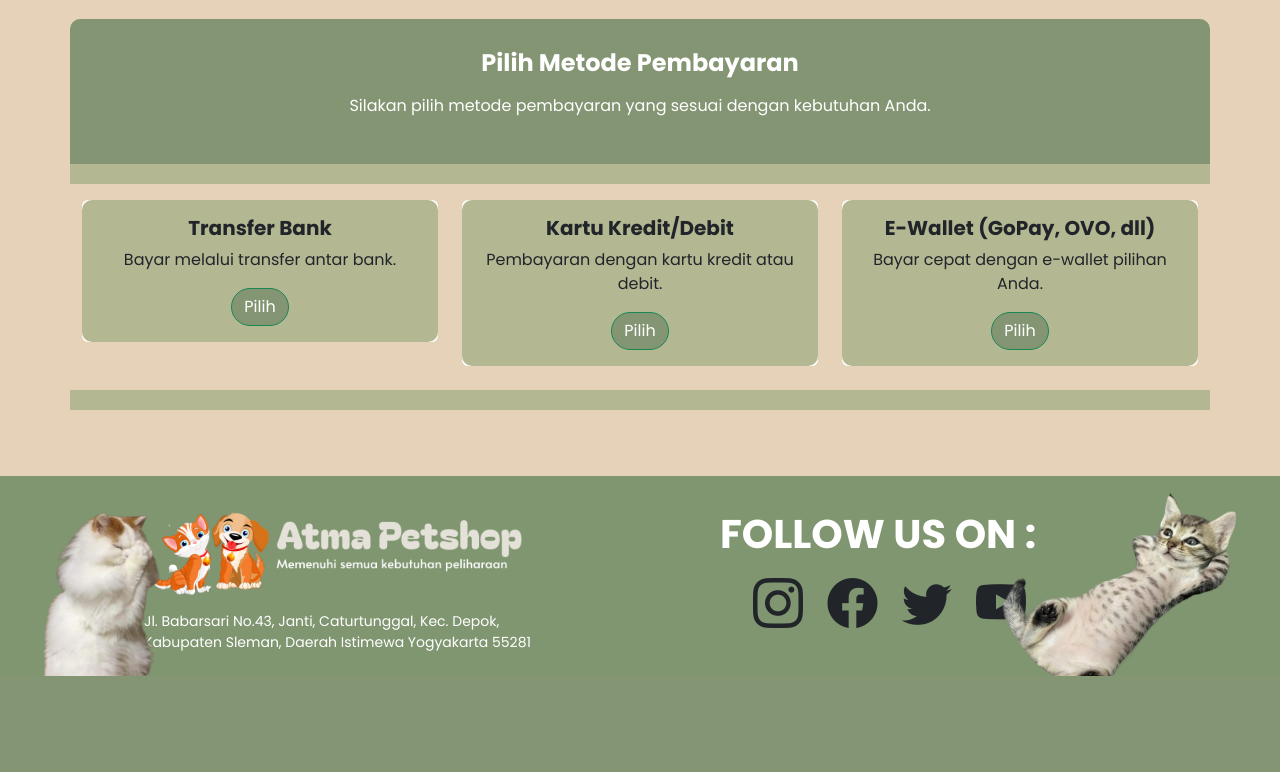
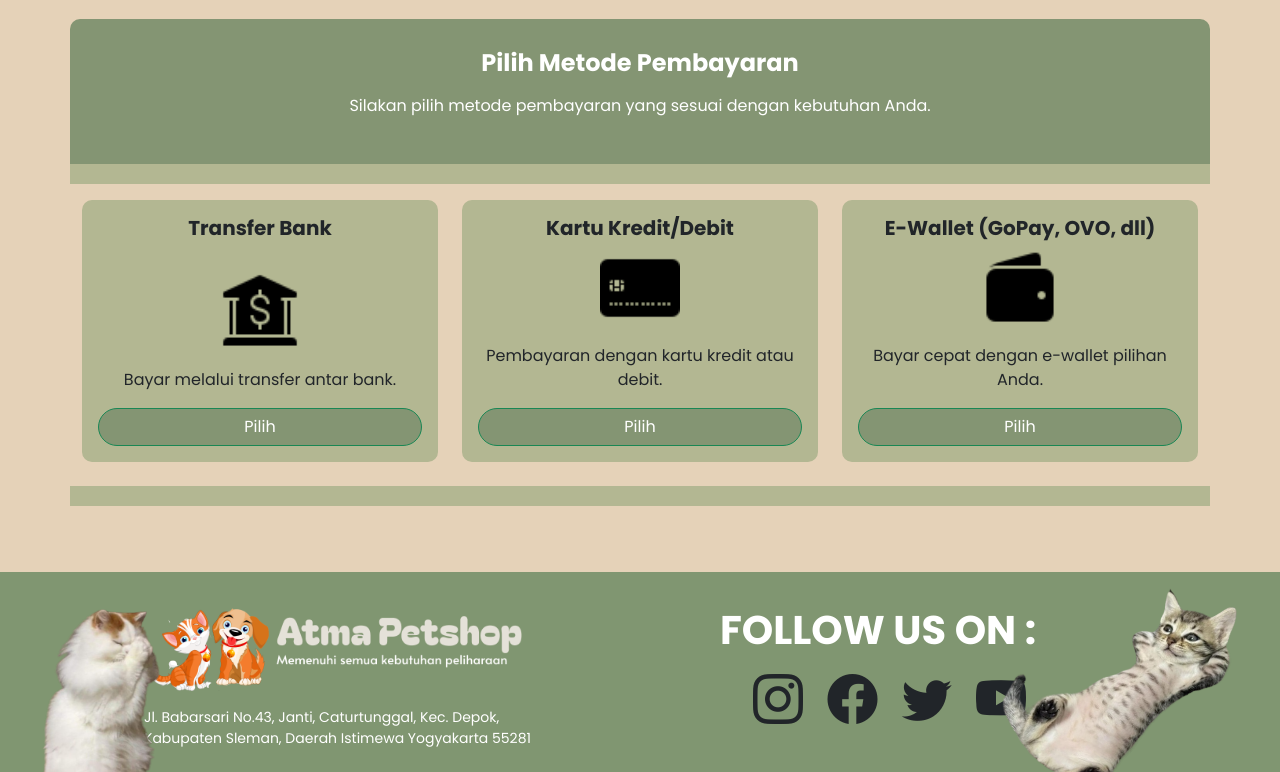
Before and after one commit to ssshinsky/tubes_ecommerce, a Laravel app: page /pilihbayar in a window 1280 px wide. Shown: the part 263-1035 px from the top of the page. Before the commit the page ends 939 px from the top, so only its background shows below. Run offline with Laravel 12, Linux system fonts and the light colour scheme; parts of the project's set-up code (start-up, migrations or seed data) failed here and were passed over.

Commit message:
tambahan ke admin dan ubah gambar di pilihbayar

```diff
--- a/resources/views/LoginAndRegister.blade.php
+++ b/resources/views/LoginAndRegister.blade.php
@@ -25,7 +25,7 @@
                     </div>
 
                     <span class="title">or use your email account</span>
-                    <input type="text" name="nama" placeholder="Nama" required>
+                    <input type="text" name="nama" placeholder="nama" required>
                     <input type="number" name="no_telp" placeholder="Nomor Telepon" required>
                     <input type="text" name="alamat" placeholder="Alamat" required>
                     <input type="email" name="email" placeholder="Email" required>
--- a/resources/views/pilihbayar.blade.php
+++ b/resources/views/pilihbayar.blade.php
@@ -12,39 +12,41 @@
         <div class="col-12 mb-3" style="height: 20px; background-color: #B3B792;"></div>
 
         <div class="col-md-4 mb-4">
-            <div class="card" style="border: none;">
-                <div class="card-body text-center" style="background-color: #B3B792; border-radius: 10px;">
-                    <i class="fas fa-university fa-3x text-primary mb-3"></i>
+            <div class="card card-custom">
+                <div class="card-body text-center">
+                    <i class="fas fa-university text-primary"></i>
                     <h5 style="font-weight: bold;">Transfer Bank</h5>
+                    <img src="{{ asset('images/transferbank.png') }}" alt="Transfer Bank" class="img-fluid mb-3 card-img">
                     <p>Bayar melalui transfer antar bank.</p>
-                    <a onclick="location.href='{{ url('berhasilbayar') }}'" class="btn btn-success btn-animate" style="border-radius: 20px; background-color: #849573;">Pilih</a>
+                    <a onclick="location.href='{{ url('berhasilbayar') }}'" class="btn btn-success btn-animate">Pilih</a>
                 </div>
             </div>
         </div>
 
         <div class="col-md-4 mb-4">
-            <div class="card" style="border: none;">
-                <div class="card-body text-center" style="background-color: #B3B792; border-radius: 10px;">
-                    <i class="fas fa-credit-card fa-3x text-danger mb-3"></i>
+            <div class="card card-custom">
+                <div class="card-body text-center">
+                    <i class="fas fa-credit-card text-danger"></i>
                     <h5 style="font-weight: bold;">Kartu Kredit/Debit</h5>
+                    <img src="{{ asset('images/kartukredit.png') }}" alt="Kartu Kredit/Debit" class="img-fluid mb-3 card-img">
                     <p>Pembayaran dengan kartu kredit atau debit.</p>
-                    <a onclick="location.href='{{ url('berhasilbayar') }}'" class="btn btn-success btn-animate" style="border-radius: 20px; background-color: #849573;">Pilih</a>
+                    <a onclick="location.href='{{ url('berhasilbayar') }}'" class="btn btn-success btn-animate">Pilih</a>
                 </div>
             </div>
         </div>
 
         <div class="col-md-4 mb-4">
-            <div class="card" style="border: none;">
-                <div class="card-body text-center" style="background-color: #B3B792; border-radius: 10px;">
-                    <i class="fas fa-wallet fa-3x text-warning mb-3"></i>
+            <div class="card card-custom">
+                <div class="card-body text-center">
+                    <i class="fas fa-wallet text-warning"></i>
                     <h5 style="font-weight: bold;">E-Wallet (GoPay, OVO, dll)</h5>
+                    <img src="{{ asset('images/ewallet.png') }}" alt="E-Wallet" class="img-fluid mb-3 card-img">
                     <p>Bayar cepat dengan e-wallet pilihan Anda.</p>
-                    <a onclick="location.href='{{ url('berhasilbayar') }}'" class="btn btn-success btn-animate" style="border-radius: 20px; background-color: #849573;">Pilih</a>
+                    <a onclick="location.href='{{ url('berhasilbayar') }}'" class="btn btn-success btn-animate">Pilih</a>
                 </div>
             </div>
         </div>
         <div class="col-12 mb-3" style="height: 20px; background-color: #B3B792;"></div>
-
 
     </div>
 </div>
@@ -52,11 +54,29 @@
 <style>
     .btn-animate {
         transition: all 0.3s ease;
+        border-radius: 20px;
+        background-color: #849573;
     }
     .btn-animate:hover {
         background-color: #6e7a55;
         transform: scale(1.05);
     }
+    .card-custom {
+        border: none;
+        background-color: #B3B792;
+        border-radius: 10px;
+        height: 100%;
+    }
+    .card-body {
+        display: flex;
+        flex-direction: column;
+        justify-content: space-between;
+    }
+    .card-img {
+        max-width: 80px;
+        height: auto;
+        margin: auto;
+    }
 </style>
 
 @endsection
--- a/routes/api.php
+++ b/routes/api.php
@@ -10,9 +10,13 @@ Route::get('/user', function (Request $request) {
     return $request->user();
 })->middleware('auth:sanctum');
 
+
 Route::post('/register', [UserController::class, 'register']);
+Route::post('/login', [UserController::class, 'login']);
+Route::get('/users', [UserController::class, 'getAllUsers']);
+Route::delete('/users/{id}', [UserController::class, 'deleteUser']);
+Route::get('/users/total', [UserController::class, 'getTotalUsers']);
 
-Route::post('/login', [UserController::class, 'login']);
 
 Route::get('/produk', [ProdukController::class, 'index']);
 Route::post('/produk', [ProdukController::class, 'store'])->name('daftarBarang.store');
```
Also changed, not shown: app/Http/Controllers/UserController.php (+45 -2 lines), resources/views/dashboard.blade.php (+97 -22 lines), database/migrations/2024_12_17_135937_add_id_produk_to_transaksi_table.php (added), public/images/adminprofile.png, public/images/ewallet.png (added), public/images/kartukredit.png (added), public/images/transferbank.png (added).
